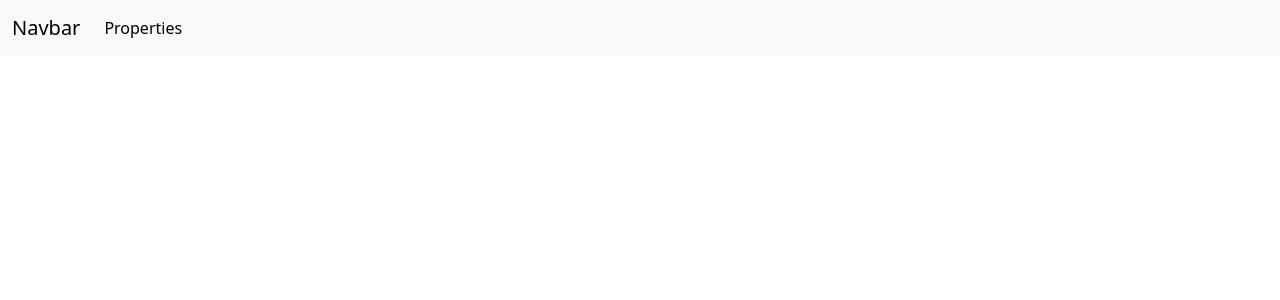
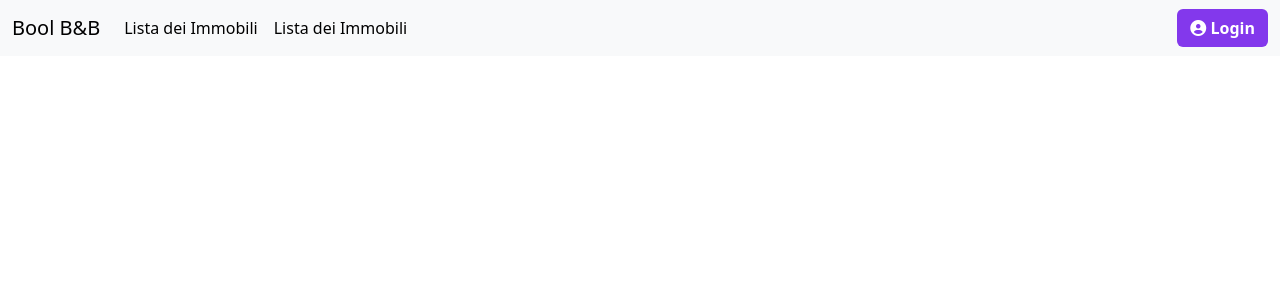
Before and after one commit to giuseppemsabino/bool_bnb_react, a React (Vite) app: page /properties/1 in a window 1280 px wide. Shown: the top 300 px of the page. Built offline with nearby package versions, Linux system fonts and the light colour scheme; no server answers.

Commit message:
login button, card component, btn purple added and navbar changes

```diff
--- a/src/assets/css/index.css
+++ b/src/assets/css/index.css
@@ -14,3 +14,14 @@
     box-shadow: 0 0 10px rgba(0, 0, 0, 0.5);
     scale: 1.05;
   }
+
+.btn-purple{
+  background-color: #8338ec;
+  color : white;
+
+}
+.btn-purple:hover{
+  background-color: #6917b0;
+  color: white;
+
+}
--- /dev/null
+++ b/src/components/Card.jsx
@@ -0,0 +1,44 @@
+
+
+export default function Card({property}) {
+
+    return (
+    <div className="card h-100">
+      <img src={property.image} className="card-img-top" alt="..." />
+      <div className="card-body">
+        <div className="row ">
+          <div className="col-8">
+            <h5 className="card-title">
+              {property.title}-<span>No.{property.id}</span>
+            </h5>
+            <div>
+              <p className="card-text tag-card-font mb-1 mt-3">Type</p>
+              <p className="tag-card-font text-dark fw-semibold ">
+                {property.type}
+              </p>
+            </div>
+            <div>
+              <span className="badge text-bg-success mx-1">
+                <i className="fa-solid fa-bed"></i> {property.n_beds}
+              </span>
+              <span className="badge text-bg-success mx-1">
+                <i className="fa-solid fa-sink"></i>
+                {property.n_bathrooms}
+              </span>
+              <span className="badge text-bg-success mx-1">
+                <i className="fa-solid fa-house"></i>
+                {property.n_rooms}
+              </span>
+            </div>
+          </div>
+          <div className="col-4 text-end">
+            <p className="card-title tag-card-font">
+              <i className="fa-solid fa-ruler-combined"></i>
+              {property.square_meters}
+            </p>
+          </div>
+        </div>
+      </div>
+    </div>
+  );
+}
--- a/src/components/Navbar.jsx
+++ b/src/components/Navbar.jsx
@@ -1,12 +1,12 @@
+
 import { Link, NavLink } from "react-router-dom";
-
-
+import Button from "./Button";
 export default function Navbar() {
-    return(
+  return (
     <nav className="navbar navbar-expand-md bg-body-tertiary">
       <div className="container-fluid">
         <Link className="navbar-brand" to="/">
-            Navbar
+          Bool B&B
         </Link>
         <button
           className="navbar-toggler"
@@ -20,6 +20,7 @@ export default function Navbar() {
           <span className="navbar-toggler-icon"></span>
         </button>
         <div className="collapse navbar-collapse" id="navbarNav">
+          <div className="d-flex justify-content-between w-100">
             <ul className="navbar-nav">
               <li className="nav-item">
                 <NavLink
@@ -27,12 +28,25 @@ export default function Navbar() {
                   aria-current="page"
                   to="/properties"
                 >
-                  Properties
+                  Lista dei Immobili
+                </NavLink>
+              </li>
+              <li className="nav-item">
+                <NavLink
+                  className="nav-link active"
+                  aria-current="page"
+                  to="/properties"
+                >
+                  Lista dei Immobili
                 </NavLink>
               </li>
             </ul>
+            <div className="d-flex align-items-center">
+              <Button className="btn btn-purple" onClick={() => alert("test")}><i className="fa-solid fa-circle-user"></i> <span className="fw-semibold"> Login </span></Button>
+            </div>
+          </div>
         </div>
       </div>
     </nav>
-    )
+  );
 }
--- a/src/pages/properties/IndexPropertiesPage.jsx
+++ b/src/pages/properties/IndexPropertiesPage.jsx
@@ -1,5 +1,6 @@
 import { Link } from "react-router-dom";
 import { usePropertiesContext } from "../../contexts/PropertiesContext";
+import Card from "../../components/Card";
 
 export default function IndexPropertiesPage() {
   const {properties} = usePropertiesContext();
@@ -60,45 +61,8 @@ export default function IndexPropertiesPage() {
               className="text-decoration-none"
               to={`/properties/${property.id}`}
             >
-              <div className="card h-100">
-                <img src={property.image} className="card-img-top" alt="..." />
-                <div className="card-body">
-                  <div className="row ">
-                    <div className="col-8">
-                      <h5 className="card-title">
-                        {property.title}-<span>No.{property.id}</span>
-                      </h5>
-                      <div>
-                        <p className="card-text tag-card-font mb-1 mt-3">
-                          Type
-                        </p>
-                        <p className="tag-card-font text-dark fw-semibold ">
-                          {property.type}
-                        </p>
-                      </div>
-                      <div>
-                        <span className="badge text-bg-success mx-1">
-                          <i className="fa-solid fa-bed"></i> {property.n_beds}
-                        </span>
-                        <span className="badge text-bg-success mx-1">
-                          <i className="fa-solid fa-sink"></i>
-                          {property.n_bathrooms}
-                        </span>
-                        <span className="badge text-bg-success mx-1">
-                          <i className="fa-solid fa-house"></i>
-                          {property.n_rooms}
-                        </span>
-                      </div>
-                    </div>
-                    <div className="col-4 text-end">
-                      <p className="card-title tag-card-font">
-                        <i className="fa-solid fa-ruler-combined"></i>
-                        {property.square_meters}
-                      </p>
-                    </div>
-                  </div>
-                </div>
-              </div>
+             <Card property={property}/>
+
             </Link>
           </div>
         ))}
--- a/src/pages/properties/ShowPropertyPage.jsx
+++ b/src/pages/properties/ShowPropertyPage.jsx
@@ -30,6 +30,11 @@ export default function ShowPropertyPage() {
       .then((data) => {
         setProperty(data.property);
         setReviews(data.reviews);
+
+        console.log(data.property.image);
+
+
+
       })
       .catch((error) => {
         console.error("Error:", error);
@@ -60,6 +65,8 @@ export default function ShowPropertyPage() {
       .then((res) => res.json())
       .then((data) => {
         fetchProperty(propertyId);
+
+
       })
       .catch((error) => {
         console.error("Error:", error);
@@ -72,7 +79,7 @@ export default function ShowPropertyPage() {
         <div>
           <div>
             <h1>{property.title}</h1>
-            <img src={property.image} />
+            <img className="img-fluid" src={property.image} />
             <p>{property.n_beds}</p>
             <p>{property.n_rooms}</p>
             <p>{property.n_bathrooms}</p>
```
Lines whose indentation alone changed are shown as unchanged.
